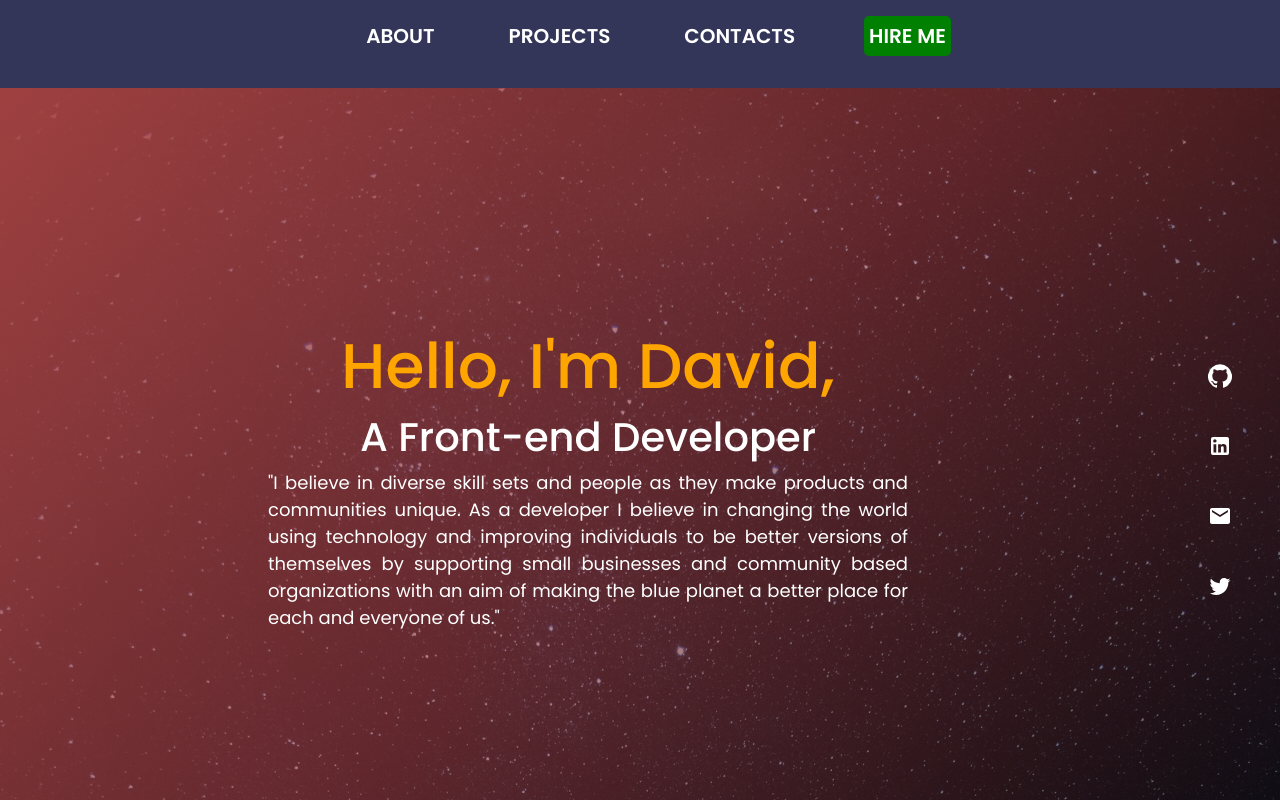
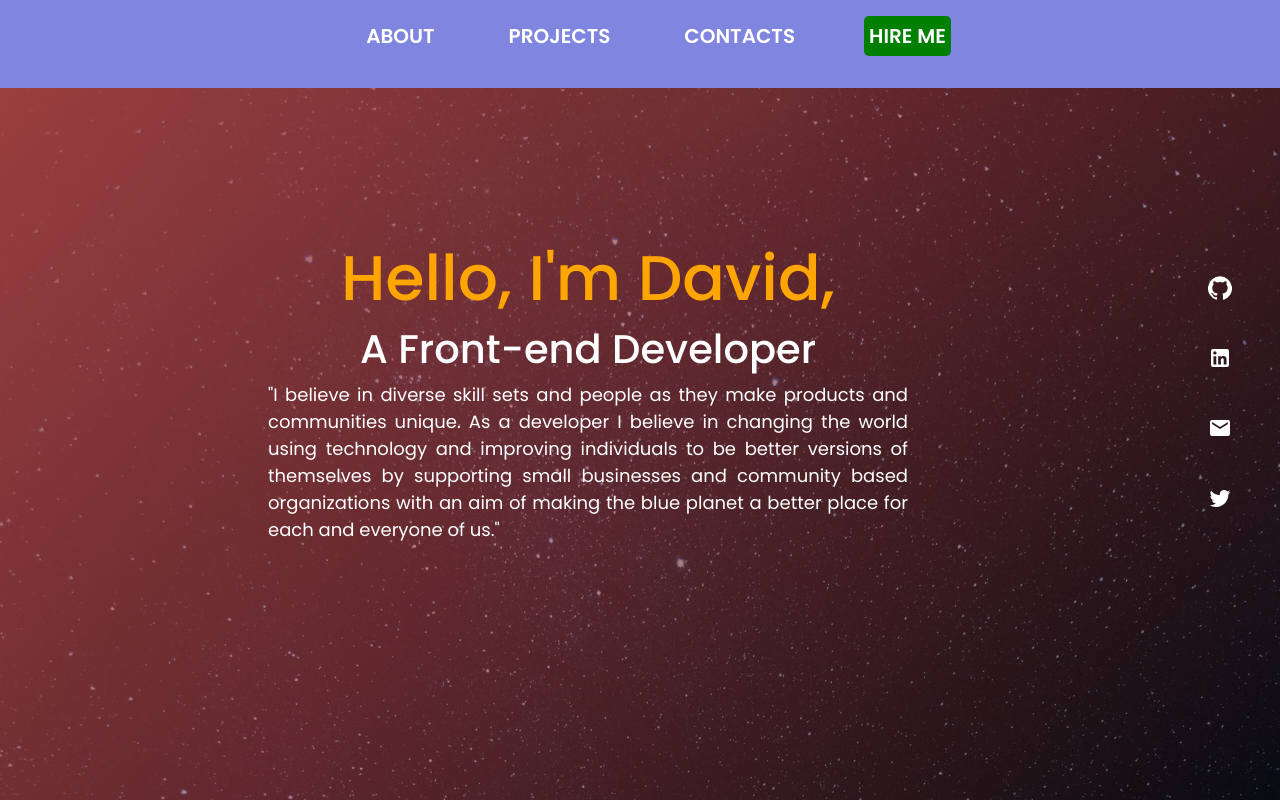
Before and after one commit to daudi13/daudi, a React (Create React App) app: page / in a window 1280 px wide. Shown: the top 800 px of the page. Built offline with nearby package versions, Linux system fonts and the light colour scheme.

Commit message:
change header color

```diff
--- a/src/components/Header.css
+++ b/src/components/Header.css
@@ -1,7 +1,11 @@
 .header {
   font-family: 'Poppins', sans-serif;
-  background-color: rgba(128, 133, 223, 0.4);
+  background-color: rgba(128, 133, 223, 1);
   overflow: hidden;
+  position: fixed;
+  right: 0;
+  left: 0;
+  z-index: 1000;
 }
 
 .slider ul {
```
